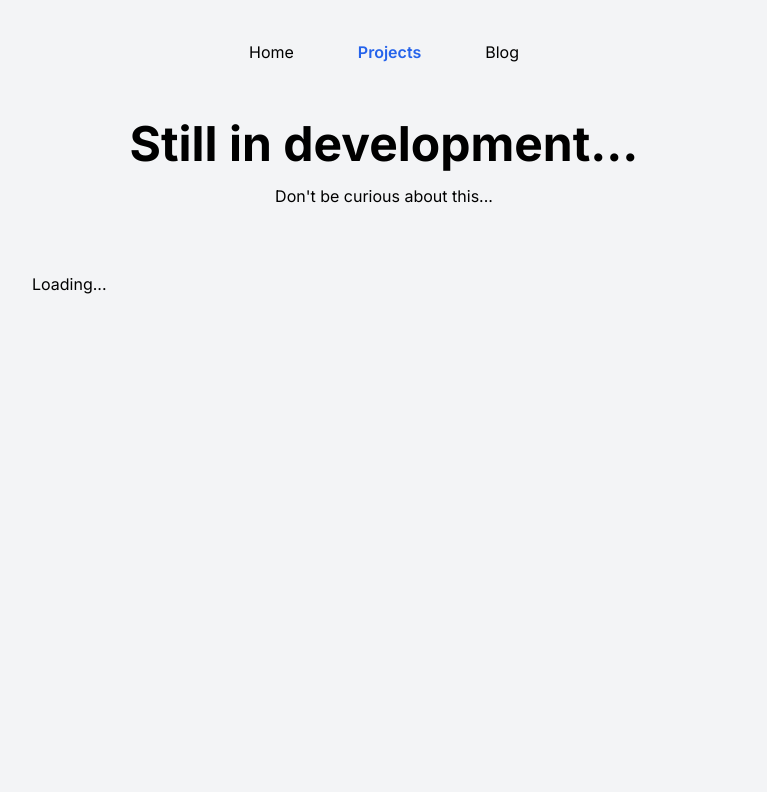
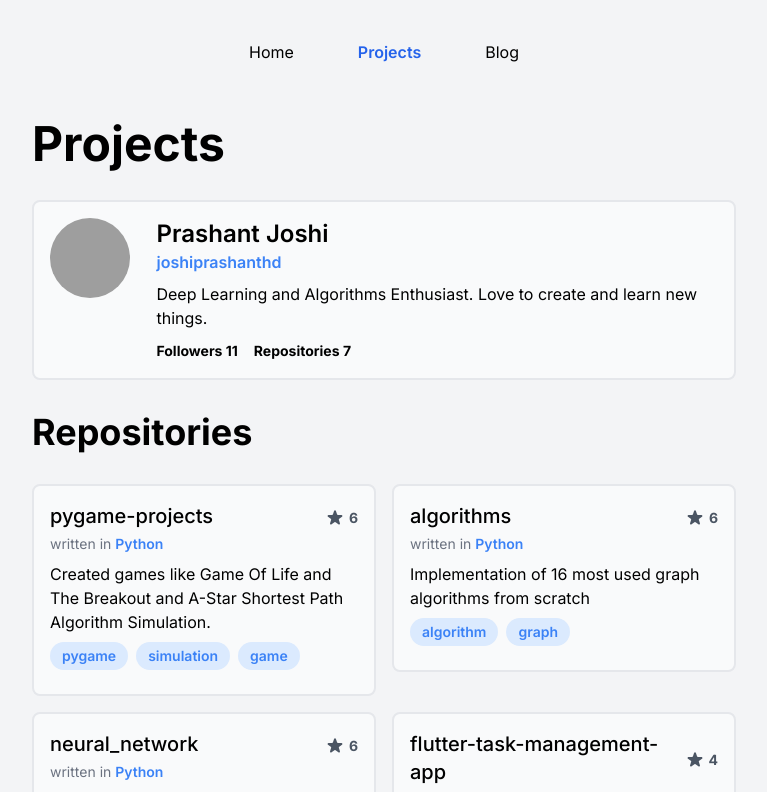
Before and after one commit to joshiprashanthd/personal_blog, a Next.js app: page /projects in a window 1280 px wide. Before the commit this address had no page. Shown: the top 792 px of the page, without its empty margins (256-1023 px from the left). Built offline with nearby package versions, Linux system fonts and the light colour scheme; grey boxes are pictures that could not be loaded.

Commit message:
add projects route page

```diff
--- /dev/null
+++ b/pages/projects/index.jsx
@@ -0,0 +1,239 @@
+import React from 'react'
+import Head from 'next/head'
+// import client from '../../services/apollo_client'
+import { gql, GraphQLClient } from 'graphql-request'
+
+// fetch all repositories from github graphql api using github access token stores in enviroment variables
+// using graphql request library
+const data = {
+	bio: 'Deep Learning and Algorithms Enthusiast.\r\nLove to create and learn new things.',
+	avatarUrl:
+		'https://avatars.githubusercontent.com/u/58854114?u=67a7fc01d72eae37dcde7ed3ea2c2d06292c8522&v=4',
+	email: '',
+	name: 'Prashant Joshi',
+	login: 'joshiprashanthd',
+	url: 'https://github.com/joshiprashanthd',
+	followers: { totalCount: 11 },
+	repositories: {
+		totalCount: 7,
+		nodes: [
+			{
+				name: 'pygame-projects',
+				description:
+					'Created games like Game Of Life and The Breakout and A-Star Shortest Path Algorithm Simulation.',
+				url: 'https://github.com/joshiprashanthd/pygame-projects',
+				stargazerCount: 6,
+				repositoryTopics: {
+					nodes: [
+						{ topic: { name: 'pygame' } },
+						{ topic: { name: 'simulation' } },
+						{ topic: { name: 'game' } }
+					]
+				},
+				primaryLanguage: { name: 'Python' }
+			},
+			{
+				name: 'algorithms',
+				description:
+					'Implementation of 16 most used graph algorithms from scratch',
+				url: 'https://github.com/joshiprashanthd/algorithms',
+				stargazerCount: 6,
+				repositoryTopics: {
+					nodes: [
+						{ topic: { name: 'algorithm' } },
+						{ topic: { name: 'graph' } }
+					]
+				},
+				primaryLanguage: { name: 'Python' }
+			},
+			{
+				name: 'neural_network',
+				description:
+					'Implementation of Keras like deep learning library from scratch',
+				url: 'https://github.com/joshiprashanthd/neural_network',
+				stargazerCount: 6,
+				repositoryTopics: {
+					nodes: [
+						{ topic: { name: 'deep-learning' } },
+						{ topic: { name: 'keras' } }
+					]
+				},
+				primaryLanguage: { name: 'Python' }
+			},
+			{
+				name: 'flutter-task-management-app',
+				description:
+					'Fully functional Task Management App with local storage and notifications support.',
+				url: 'https://github.com/joshiprashanthd/flutter-task-management-app',
+				stargazerCount: 4,
+				repositoryTopics: {
+					nodes: [
+						{ topic: { name: 'flutter' } },
+						{ topic: { name: 'android' } }
+					]
+				},
+				primaryLanguage: { name: 'Dart' }
+			},
+			{
+				name: 'gans',
+				description:
+					'Implemented various research papers of topic Generative Adversarial Networks using Tensorflow',
+				url: 'https://github.com/joshiprashanthd/gans',
+				stargazerCount: 0,
+				repositoryTopics: {
+					nodes: [
+						{ topic: { name: 'tensorflow' } },
+						{ topic: { name: 'gan' } },
+						{ topic: { name: 'research' } }
+					]
+				},
+				primaryLanguage: { name: 'Python' }
+			}
+		]
+	}
+}
+
+export async function getStaticProps() {
+	// const client = new GraphQLClient('https://api.github.com/graphql', {
+	// 	headers: {
+	// 		authorization: `Bearer ${process.env.GITHUB_ACCESS_TOKEN}`
+	// 	}
+	// })
+	// const data = await client.request(
+	// 	gql`
+	// 		query {
+	// 			user(login: "joshiprashanthd") {
+	// 				bio
+	// 				avatarUrl
+	// 				email
+	// 				name
+	// 				login
+	// 				url
+	// 				followers {
+	// 					totalCount
+	// 				}
+	// 				repositories(
+	// 					orderBy: { field: STARGAZERS, direction: DESC }
+	// 					first: 10
+	// 					privacy: PUBLIC
+	// 					isFork: false
+	// 				) {
+	// 					totalCount
+	// 					nodes {
+	// 						name
+	// 						description
+	// 						url
+	// 						stargazerCount
+	// 						repositoryTopics(first: 10) {
+	// 							nodes {
+	// 								topic {
+	// 									name
+	// 								}
+	// 							}
+	// 						}
+	// 						primaryLanguage {
+	// 							name
+	// 						}
+	// 					}
+	// 				}
+	// 			}
+	// 		}
+	// 	`,
+	// 	{
+	// 		headers: {
+	// 			Authorization: `bearer ${process.env.GITHUB_ACCESS_TOKEN}`
+	// 		}
+	// 	}
+	// )
+
+	return {
+		props: {
+			user: data
+		},
+		revalidate: 60 * 60 * 24
+	}
+}
+
+const Projects = ({ user }) => {
+	return (
+		<>
+			<Head>
+				<title>Projects</title>
+			</Head>
+			<div>
+				<h1 className="mb-8 font-heading text-4xl font-bold md:text-5xl">
+					Projects
+				</h1>
+				<div className="mb-8 flex w-full flex-grow cursor-pointer flex-col rounded-lg border-2 bg-gray-50 p-4 transition duration-500 hover:shadow-lg hover:shadow-blue-200">
+					<div className="flex flex-col items-start sm:flex-row sm:gap-4">
+						<div className="mb-4">
+							<img
+								src={user.avatarUrl}
+								height="10px"
+								width="10px"
+								className="mr-4 h-[80px] w-[80px] rounded-full"
+							/>
+						</div>
+						<div>
+							<div className="mb-2">
+								<h2 className="text-2xl font-semibold">{user.name}</h2>
+								<p className="font-semibold text-blue-500">{user.login}</p>
+							</div>
+							<span className="mb-2 block">{user.bio}</span>
+							<div className="">
+								<span className="mr-4 text-sm font-bold">
+									Followers {user.followers.totalCount}
+								</span>
+								<span className="text-sm font-bold">
+									Repositories {user.repositories.totalCount}
+								</span>
+							</div>
+						</div>
+					</div>
+				</div>
+				<h1 className="mb-8 font-heading text-3xl font-bold md:text-4xl">
+					Repositories
+				</h1>
+				<div className="grid grid-cols-2 gap-4">
+					{user.repositories.nodes.map((repo) => (
+						<div className="col-span-2 sm:col-span-1" key={repo.name}>
+							<div className="flex w-full flex-grow cursor-pointer flex-col rounded-lg border-2 bg-gray-50 p-4 transition duration-500 hover:shadow-lg hover:shadow-blue-200">
+								<div className="flex items-center justify-start">
+									<h2 className="mb-1 grow text-xl font-medium">{repo.name}</h2>
+									<span className="flex items-center text-sm font-bold text-gray-600">
+										<svg
+											className="mr-1 inline h-5 w-5"
+											fill="currentColor"
+											viewBox="0 0 20 20"
+										>
+											<path
+												fillRule="evenodd"
+												d="M9.049 2.927c.3-.921 1.603-.921 1.902 0l1.07 3.292a1 1 0 00.95.69h3.462c.969 0 1.371 1.24.588 1.81l-2.8 2.034a1 1 0 00-.364 1.118l1.07 3.292c.3.921-.755 1.688-1.54 1.118l-2.8-2.034a1 1 0 00-1.175 0l-2.8 2.034c-.784.57-1.838-.197-1.539-1.118l1.07-3.292a1 1 0 00-.364-1.118L2.98 8.72c-.783-.57-.38-1.81.588-1.81h3.461a1 1 0 00.951-.69l1.07-3.292z"
+												clipRule="evenodd"
+											/>
+										</svg>
+										{repo.stargazerCount}
+									</span>
+								</div>
+								<span className="mb-2 block text-sm font-semibold text-blue-500">
+									<span className="font-normal text-gray-500">written in </span>
+									{repo.primaryLanguage.name}
+								</span>
+								<p className="mb-2">{repo.description}</p>
+								<div className="mb-2 flex flex-wrap gap-2">
+									{repo.repositoryTopics.nodes.map((topic) => (
+										<span className="inline-block rounded-full bg-blue-100 px-3 py-1 text-sm font-semibold text-blue-500">
+											{topic.topic.name}
+										</span>
+									))}
+								</div>
+							</div>
+						</div>
+					))}
+				</div>
+			</div>
+		</>
+	)
+}
+
+export default Projects
```
